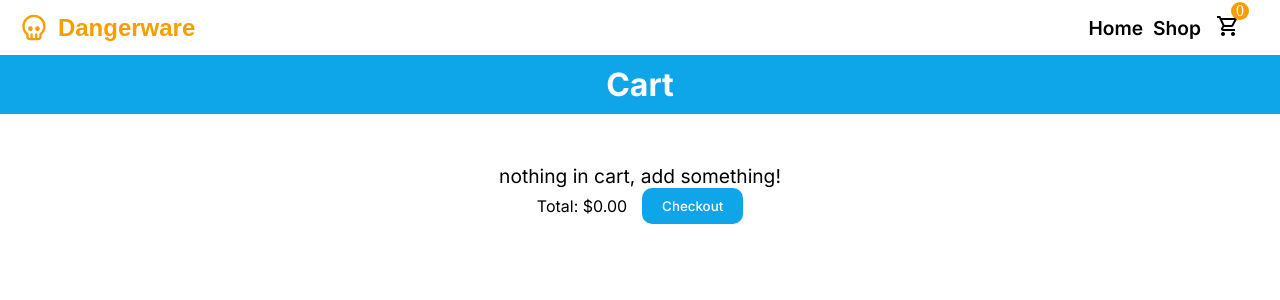
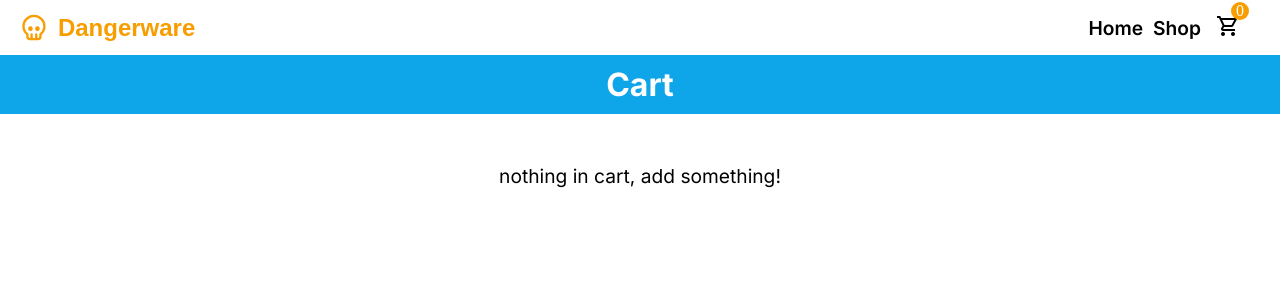
Before and after one commit to akashJavascript/shopping-cart, a React (Vite) app: page /cart in a window 1280 px wide. Shown: the top 300 px of the page. Built offline with nearby package versions, Linux system fonts and the light colour scheme; a web font is replaced by a local one.

Commit message:
feat: remove checkout section when zero items

```diff
--- a/src/pages/Cart.jsx
+++ b/src/pages/Cart.jsx
@@ -32,12 +32,14 @@ const Cart = ({ items, itemCount, setItemQuantity, deleteItem, emptyCart }) => {
           })
         )}
       </div>
+      {items.length > 0 && (
         <section className="checkout-section">
           <div className="total">Total: {formatted}</div>
           <button className="checkout-button" onClick={emptyCart}>
             Checkout
           </button>
         </section>
+      )}
     </div>
   );
 };
--- a/src/styles/Cart.css
+++ b/src/styles/Cart.css
@@ -25,6 +25,7 @@
 }
 
 .checkout-section {
+  margin-top: 10px;
   display: flex;
   justify-content: center;
   align-items: center;
```
Lines whose indentation alone changed are shown as unchanged.
